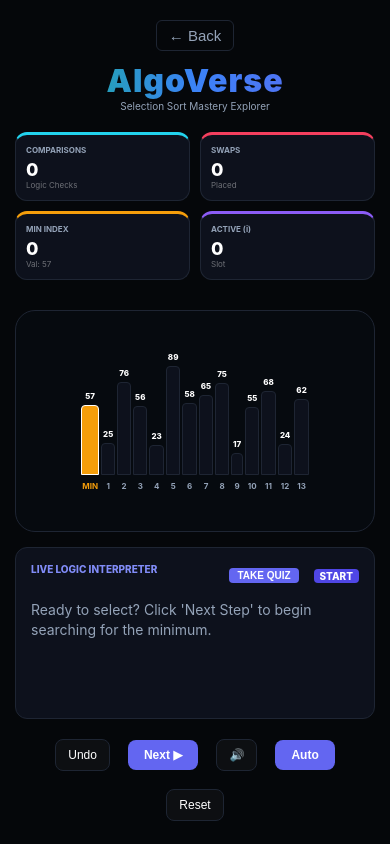
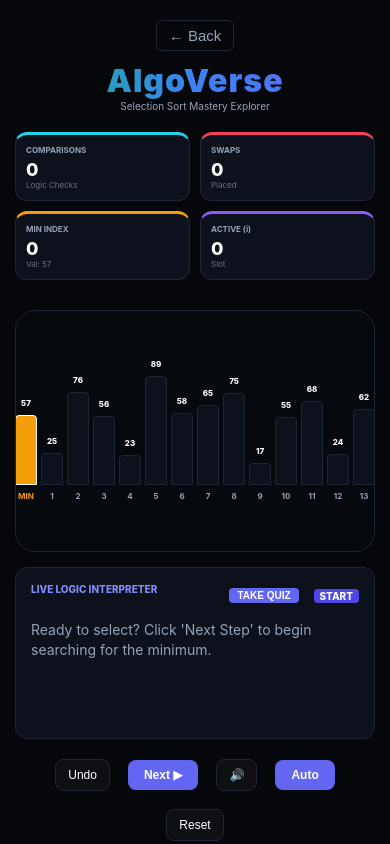
Before and after one commit to rohan-gaddam/AlgoVerse, a React (Vite) app: page /selection in a window 390 px wide. Built offline with nearby package versions, Linux system fonts and the light colour scheme.

Commit message:
Improve responsiveness for Selection Sort page

```diff
--- a/src/SelectionSortMasterclass.jsx
+++ b/src/SelectionSortMasterclass.jsx
@@ -90,7 +90,6 @@ export default function SelectionSortMasterclass() {
   }, []);
 
   const isMobile = width < 768;
-  const isTablet = width >= 768 && width < 1024;
 
   useEffect(() => {
     stateRef.current = { arr, i, j, minIdx, phase, stats };
@@ -350,7 +349,7 @@ to place the correct element at index ${si}.`;
             display: "grid",
             gridTemplateColumns: isMobile
               ? "repeat(2, 1fr)"
-              : "repeat(auto-fit, minmax(150px, 1fr))",
+              : "repeat(auto-fit, minmax(160px, 1fr))",
             gap: isMobile ? "10px" : "15px",
             maxWidth: "1000px",
             width: "100%",
@@ -392,8 +391,10 @@ to place the correct element at index ${si}.`;
             style={{
               display: "flex",
               alignItems: "flex-end",
-              gap: isMobile ? "4px" : "8px",
-              height: isMobile ? "140px" : "180px",
+              justifyContent: "center",
+              gap: isMobile ? "4px" : "12px",
+              height: isMobile ? "140px" : "200px",
+              width: "100%",
             }}
           >
             {arr.map((val, idx) => {
@@ -408,14 +409,12 @@ to place the correct element at index ${si}.`;
                     display: "flex",
                     flexDirection: "column",
                     alignItems: "center",
-                    flex: 1,
                   }}
                 >
                   <div
                     style={{
-                      width: "100%",
-                      maxWidth: isMobile ? "20px" : "35px",
-                      height: `${val * (isMobile ? 1.2 : 1.8)}px`,
+                      width: isMobile ? "20px" : "45px", // FIXED: Increased desktop width for better visibility
+                      height: `${val * (isMobile ? 1.2 : 2.0)}px`,
                       background:
                         phase === "done"
                           ? T.green
@@ -436,9 +435,9 @@ to place the correct element at index ${si}.`;
                   >
                     <span
                       style={{
-                        fontSize: isMobile ? "8px" : "10px",
+                        fontSize: isMobile ? "8px" : "11px",
                         fontWeight: 800,
-                        marginTop: "-15px",
+                        marginTop: "-18px",
                       }}
                     >
                       {val}
@@ -446,7 +445,7 @@ to place the correct element at index ${si}.`;
                   </div>
                   <div
                     style={{
-                      fontSize: isMobile ? "8px" : "10px",
+                      fontSize: isMobile ? "8px" : "11px",
                       marginTop: "6px",
                       fontWeight: "bold",
                       color: isMin
@@ -757,7 +756,7 @@ const styles = {
     marginBottom: isMobile ? "10px" : "0",
   }),
   title: (isMobile) => ({
-    fontSize: isMobile ? "2rem" : "3rem",
+    fontSize: isMobile ? "2rem" : "3.5rem",
     fontWeight: "900",
     margin: 0,
     background: "linear-gradient(to right, #10b981, #3b82f6, #6366f1)",
@@ -765,9 +764,8 @@ const styles = {
     WebkitTextFillColor: "transparent",
   }),
   canvas: (isMobile) => ({
-    flex: isMobile ? "none" : 1,
-    height: isMobile ? "200px" : "auto",
-    maxHeight: "220px",
+    flex: 1,
+    minHeight: isMobile ? "200px" : "260px",
     margin: "15px 0",
     background: "rgba(13,17,28,0.3)",
     borderRadius: "20px",
@@ -775,7 +773,8 @@ const styles = {
     display: "flex",
     justifyContent: "center",
     alignItems: "center",
-    padding: "10px",
+    padding: "20px",
+    overflowX: "auto",
   }),
   narrativeBox: (isMobile) => ({
     background: T.surface,
```
